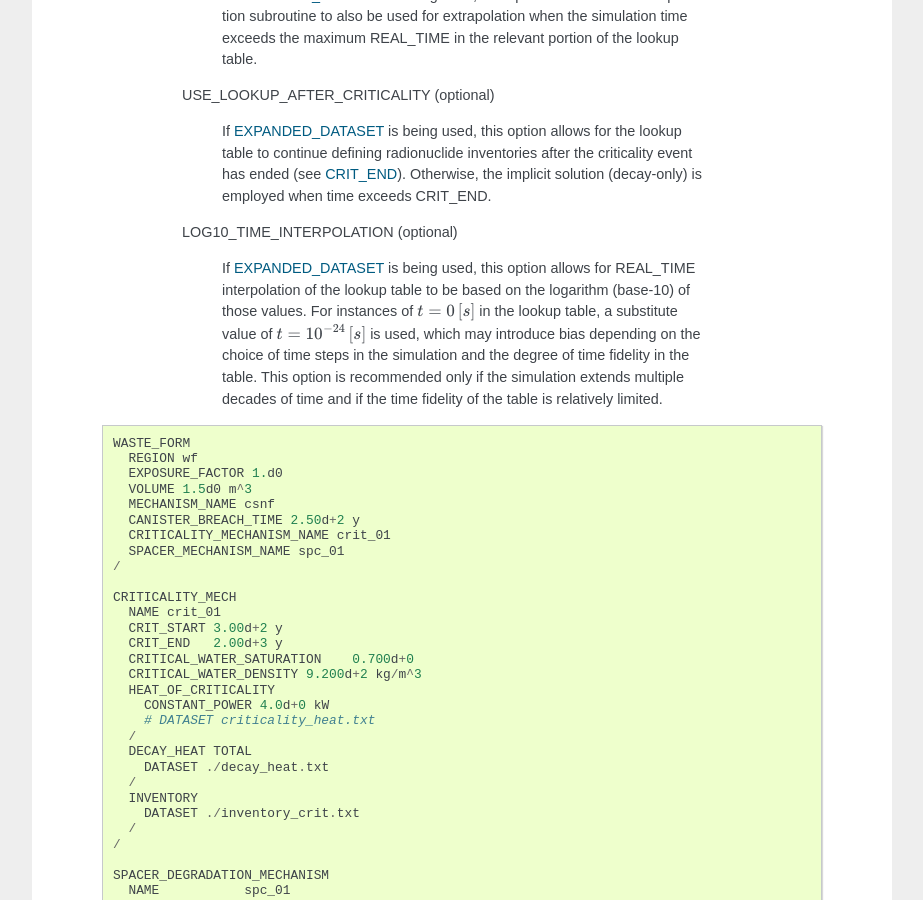
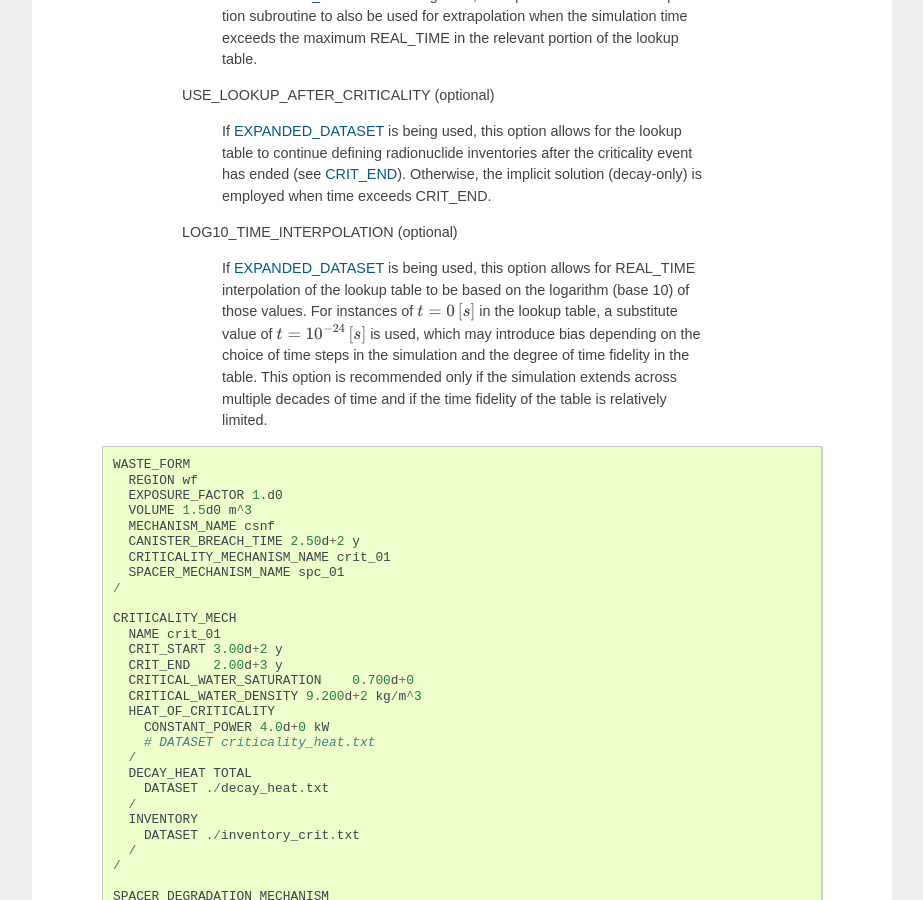
Before and after one commit to Miracloon/pflotran-documentation, a Sphinx documentation site: the page built from source/user_guide/cards/gdsa/waste_form_general_card.rst, in a window 1280 px wide and 900 px high, scrolled down 16462 px. Shown: the whole window, without its empty margins (318-1241 px from the left). Built offline with Sphinx 7.4.7, drawn with Linux system fonts in a browser that asks for light colours.

Commit message:
Fix typos.

```diff
--- a/source/user_guide/cards/gdsa/waste_form_general_card.rst
+++ b/source/user_guide/cards/gdsa/waste_form_general_card.rst
@@ -857,7 +857,7 @@
 
     LOG10_TIME_INTERPOLATION (optional)
 
-      If :ref:`EXPANDED_DATASET<waste-form-general-criticality-mechanism-inventory-expanded>` is being used, this option allows for REAL_TIME interpolation of the lookup table to be based on the logarithm (base-10) of those values. For instances of :math:`t=0\,[s]` in the lookup table, a substitute value of :math:`t=10^{-24}\,[s]` is used, which may introduce bias depending on the choice of time steps in the simulation and the degree of time fidelity in the table. This option is recommended only if the simulation extends multiple decades of time and if the time fidelity of the table is relatively limited.
+      If :ref:`EXPANDED_DATASET<waste-form-general-criticality-mechanism-inventory-expanded>` is being used, this option allows for REAL_TIME interpolation of the lookup table to be based on the logarithm (base 10) of those values. For instances of :math:`t=0\,[s]` in the lookup table, a substitute value of :math:`t=10^{-24}\,[s]` is used, which may introduce bias depending on the choice of time steps in the simulation and the degree of time fidelity in the table. This option is recommended only if the simulation extends across multiple decades of time and if the time fidelity of the table is relatively limited.
 
  ::
 
```
